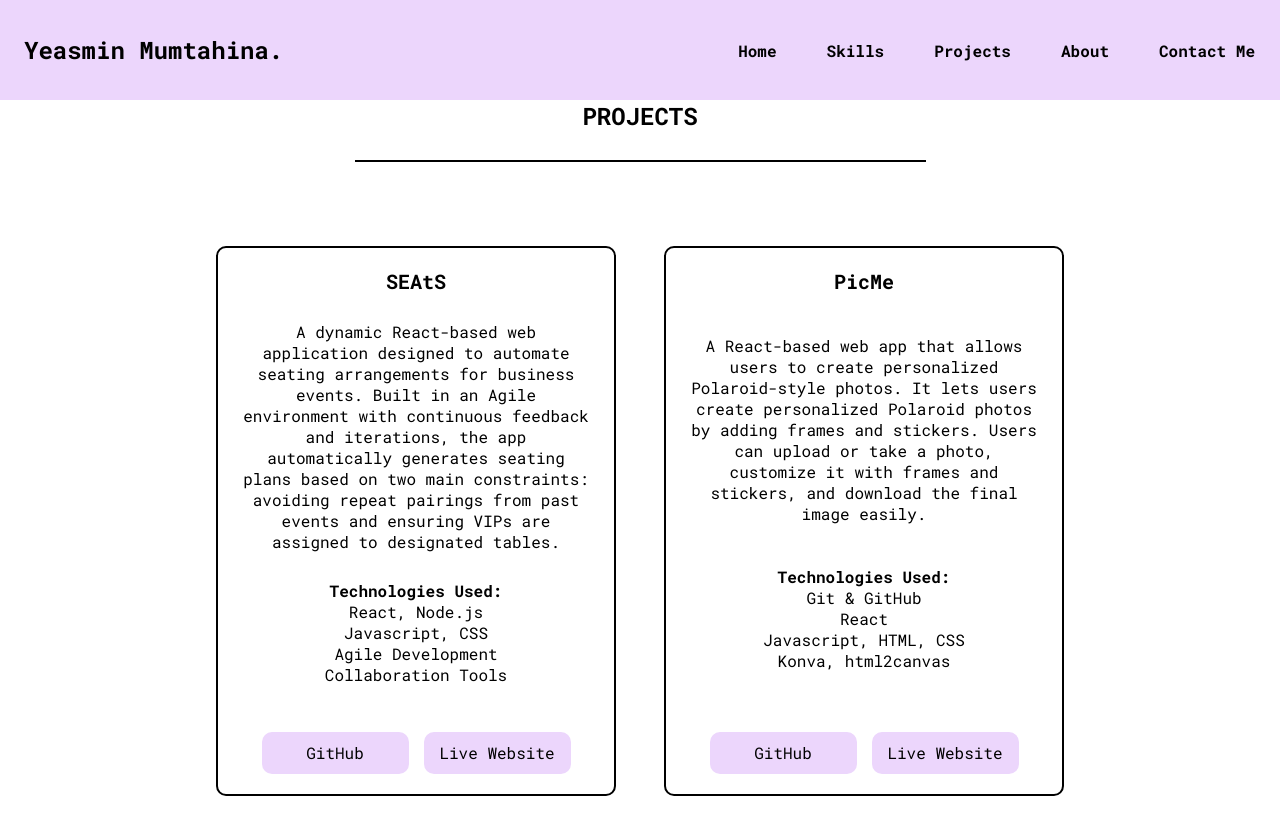
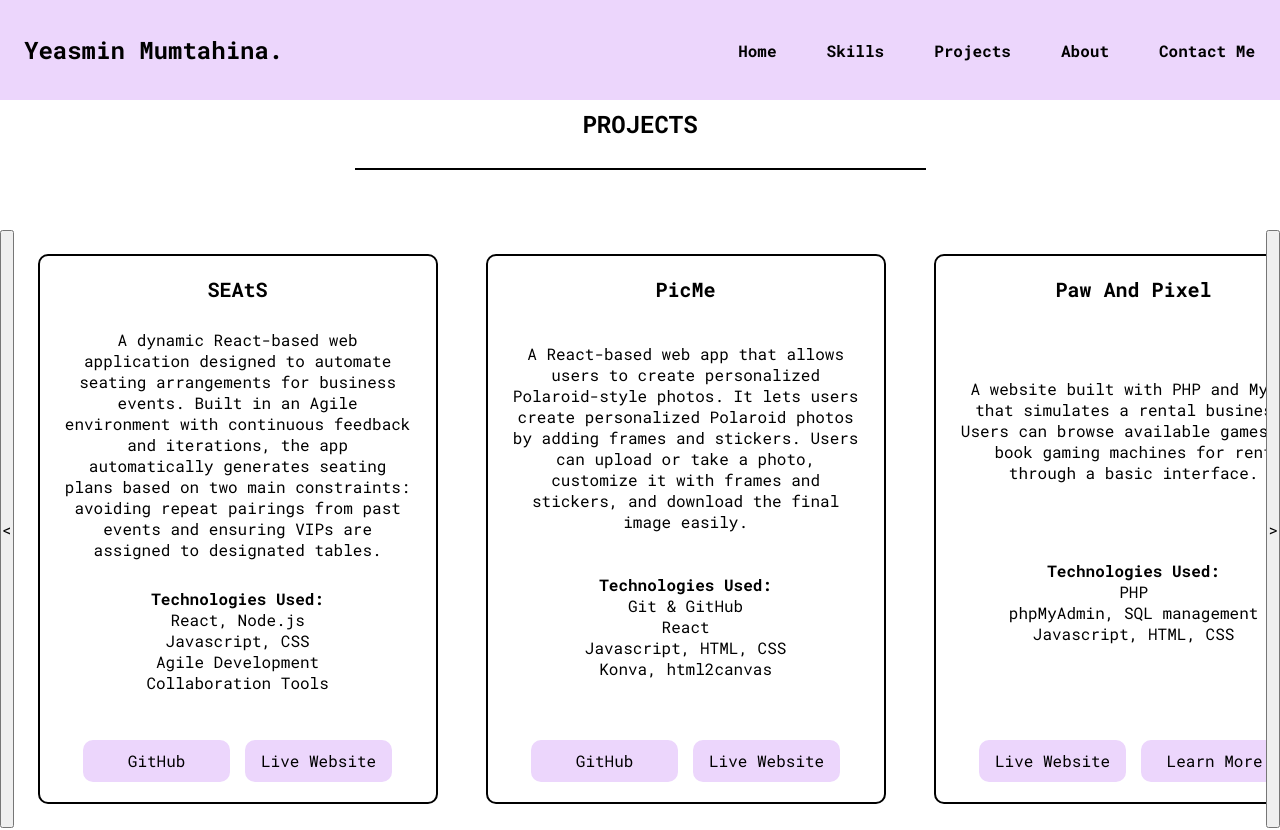
Before and after one commit to yeahhina/Portfolio, a React (Create React App) app in the folder portfolio/: page / in a window 1280 px wide. Shown: the top 830 px of the page. Built offline with nearby package versions, Linux system fonts and the light colour scheme.

Commit message:
tried to make scroll but flopped

```diff
--- a/portfolio/package.json
+++ b/portfolio/package.json
@@ -10,6 +10,9 @@
     "react": "^19.1.1",
     "react-dom": "^19.1.1",
     "react-scripts": "5.0.1",
+    "react-slick": "^0.31.0",
+    "slick-carousel": "^1.8.1",
+    "swiper": "^12.0.1",
     "web-vitals": "^2.1.4"
   },
   "scripts": {
--- a/portfolio/src/component/view/projects.jsx
+++ b/portfolio/src/component/view/projects.jsx
@@ -7,12 +7,14 @@ function Projects() {
     <div className="projects">
       <div className="itemsContainer">
         <h1 id="title">PROJECTS</h1>
-        <div className="projectsCardsContainer">
-          {projects.map(
-            (project) => (
-              console.log(project), (<ProjectCard project={project} />)
-            )
-          )}
+        <div className="projectsCardsAndButtonsContainer">
+          <button className="arrow left">{`<`}</button>
+          <div className="projectsCardsContainer">
+            {projects.map((project) => (
+              <ProjectCard project={project} />
+            ))}
+          </div>
+          <button className="arrow right">{`>`}</button>
         </div>
       </div>
     </div>
--- a/portfolio/src/component/view/projects.scss
+++ b/portfolio/src/component/view/projects.scss
@@ -9,6 +9,7 @@
     flex-direction: column;
     align-items: center;
     gap: 60px;
+    width: 100%;
     #title {
       font-size: 24px;
       padding-bottom: 28px;
@@ -16,10 +17,18 @@
       text-align: center;
       border-bottom: 2px solid #000;
     }
-    .projectsCardsContainer {
+    .projectsCardsAndButtonsContainer {
       display: flex;
-      flex-wrap: wrap;
-      justify-content: center;
+
+      width: 100%;
+      justify-content: space-between;
+    }
+  }
+  .projectsCardsContainer {
+    display: flex;
+    overflow: scroll;
+    * {
+      flex-shrink: 0;
     }
   }
 }
```
Also changed, not shown: 1 other file (tests, documents, lock files or other folders).
